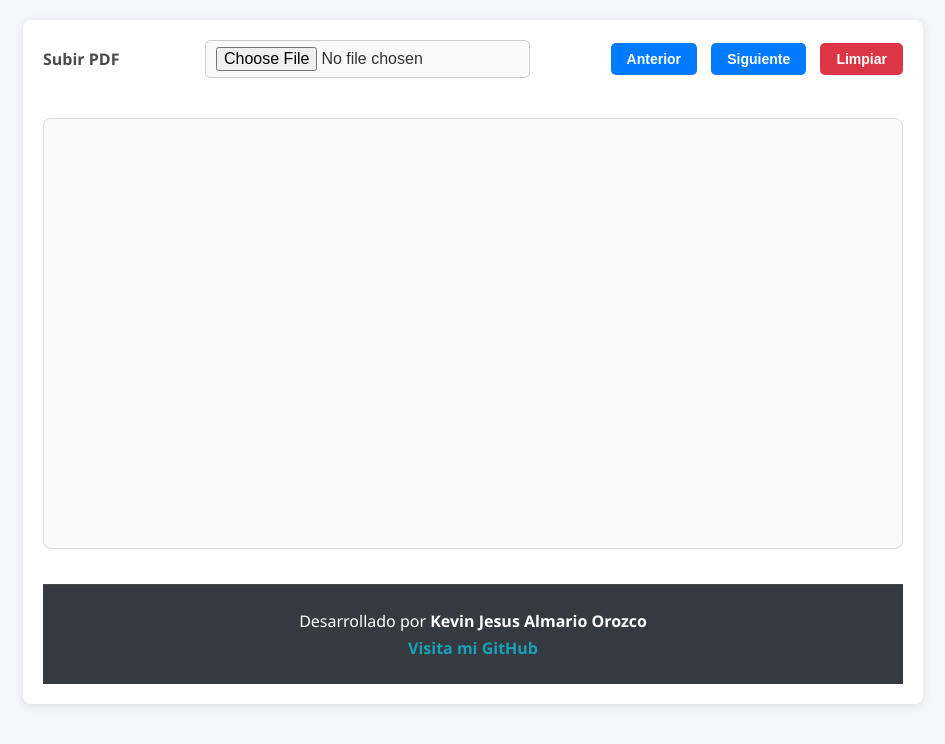
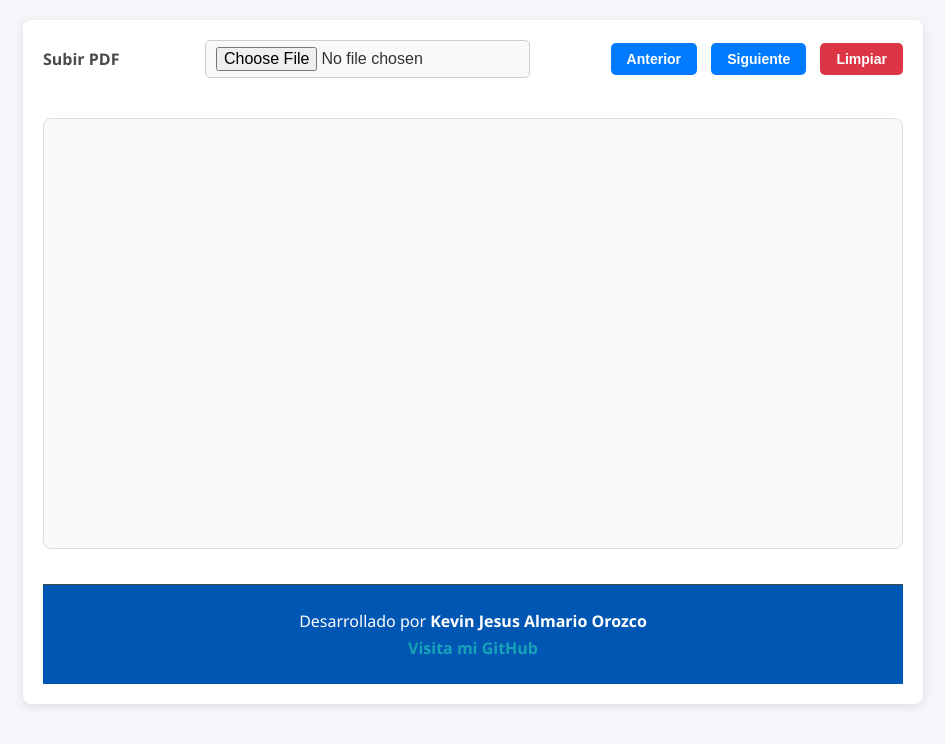
Before and after one commit to almariok21/PDF-VIEWER-HTML, a plain HTML site: page index.html in a window 1280 px wide. Shown: the whole page, without its empty margins (167-1112 px from the left). Drawn offline with Linux system fonts and the light colour scheme.

Commit message:
change footer background color.

```diff
--- a/style.css
+++ b/style.css
@@ -1,4 +1,3 @@
-/* Estilos generales */
 * {
     margin: 0;
     padding: 0;
@@ -12,7 +11,7 @@ body {
     padding: 20px;
 }
 
-/* Contenedor principal */
+
 #pdf-container {
     width: 80%;
     max-width: 900px;
@@ -24,7 +23,7 @@ body {
     overflow: hidden;
 }
 
-/* Contenedor de controles */
+
 .controls {
     display: flex;
     justify-content: space-between;
@@ -78,7 +77,7 @@ body {
     background-color: #c82333;
 }
 
-/* Canvas donde se renderiza el PDF */
+
 #pdf-canvas {
     width: 100%;
     border: 1px solid #ddd;
@@ -88,7 +87,7 @@ body {
     height: auto;
 }
 
-/* Efectos de transición */
+
 button,
 input[type="file"] {
     transition: all 0.2s ease;
@@ -100,9 +99,8 @@ input[type="file"]:focus {
     box-shadow: 0 0 5px rgba(0, 123, 255, 0.5);
 }
 
-/* Estilos para el footer */
 footer {
-    background-color: #343a40;
+    background-color: #0056b3;
     color: #fff;
     text-align: center;
     padding: 20px;
@@ -124,9 +122,6 @@ footer .footer-content p {
     margin: 5px 0;
 }
 
-/* Media Queries para pantallas pequeñas y móviles */
-
-/* Para pantallas de hasta 768px (tabletas y móviles grandes) */
 @media screen and (max-width: 768px) {
     #pdf-container {
         width: 95%;
@@ -157,7 +152,6 @@ footer .footer-content p {
     }
 }
 
-/* Para pantallas más pequeñas (móviles pequeños y teléfonos) */
 @media screen and (max-width: 480px) {
     body {
         padding: 10px;
```
